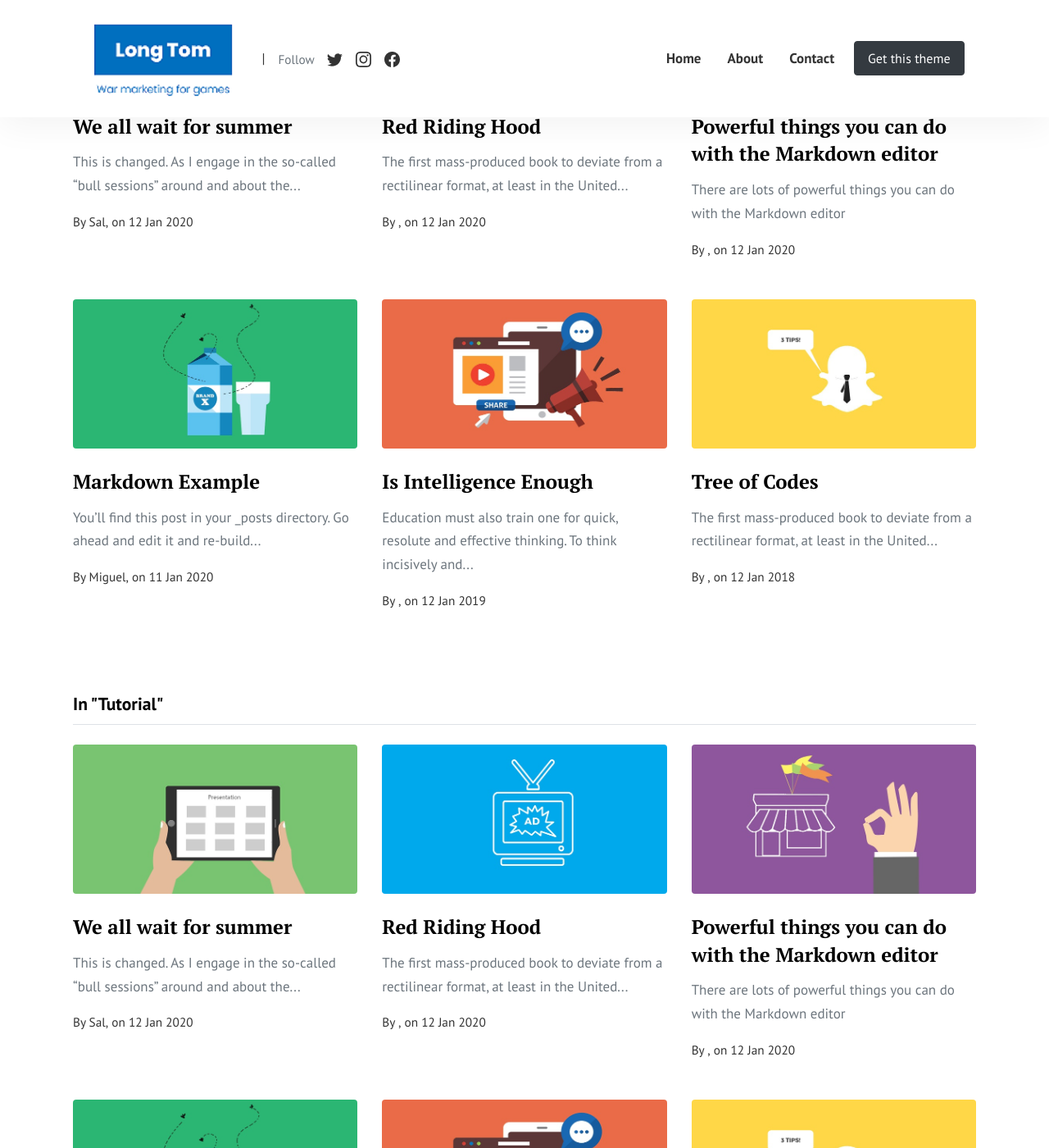
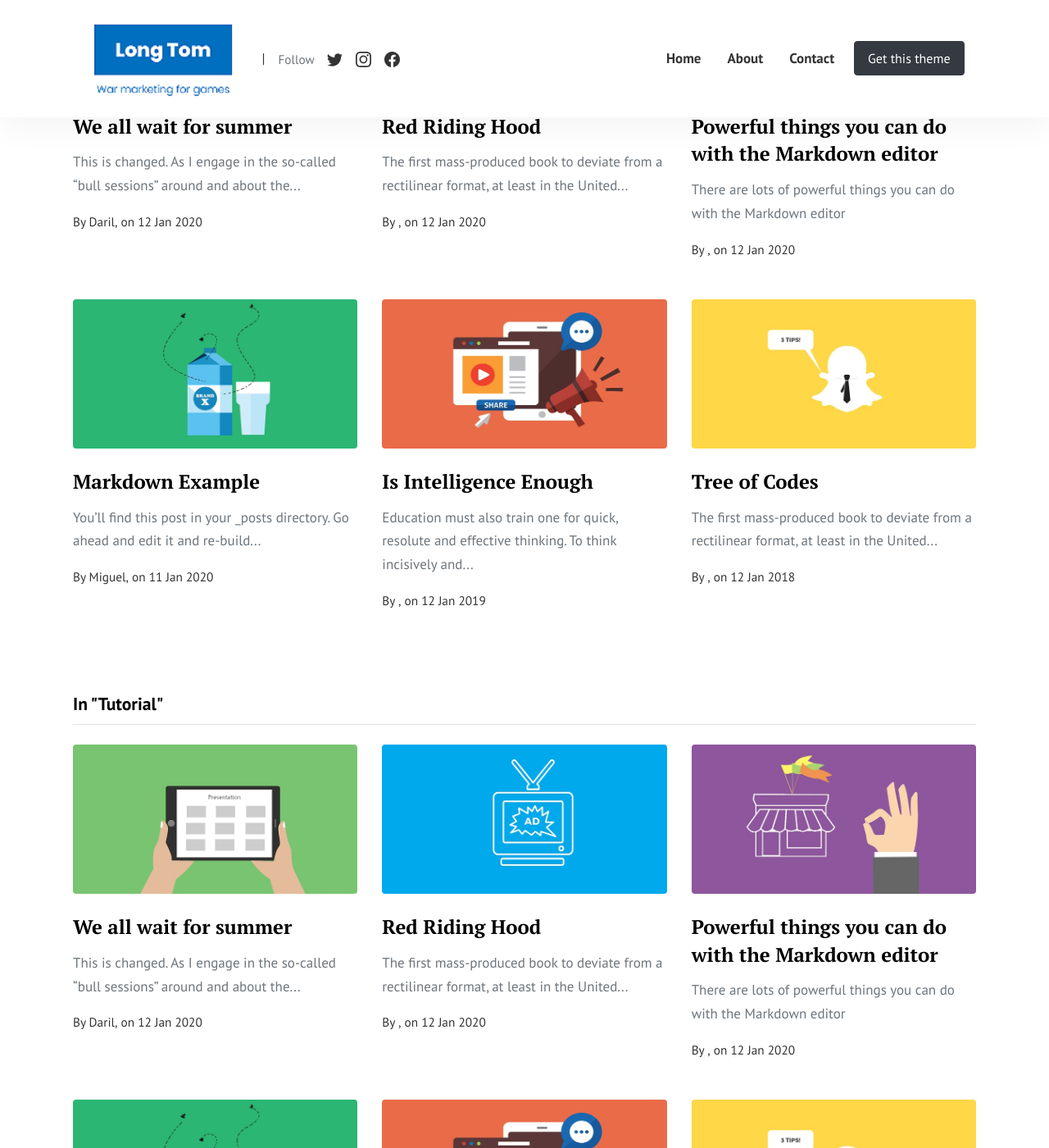
Before and after one commit to longtommkt/mywebsite1, a Jekyll site: the page built from pages/categories.html, in a window 1280 px wide and 1400 px high, scrolled down 299 px. Shown: the whole window at 82% size. Built offline with Jekyll 4.4.1, drawn with Linux system fonts in a browser that asks for light colours.

```diff
--- a/_config.yml
+++ b/_config.yml
@@ -5,7 +5,7 @@ baseurl: ""
 permalink: "/:title/"
 logo: 'assets/images/logo.png'
 favicon: 'assets/images/logo.png'
-author: Sal
+author: Daril
 paginate: 30
 disqus: 'demowebsite'
 locale: en_us
@@ -33,7 +33,7 @@ authors:
     twitter: https://x.com/CamiloDaril
     description: "Polymath, Daril, is a sales specialist with expertise in various fields such as Human Resources management, Marketing, Political Science, and Game Development. With a broad perspective on business, exceptional interpersonal communication skills, bold leadership, and keen business acumen, he is the leader poised to become one of the biggest names in the gaming industry soon."
   john:
-    name: Miguel Camilo
+    name: Miguel Camilo<!-- Este é um comentário explicativo -->
     display_name: Miguel
     avatar: 'assets/images/john.png'
     email: miguel@longtom.ca
```
